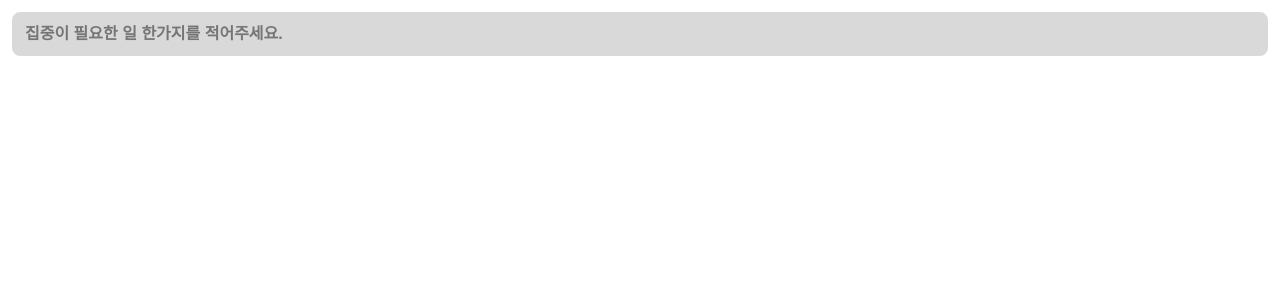
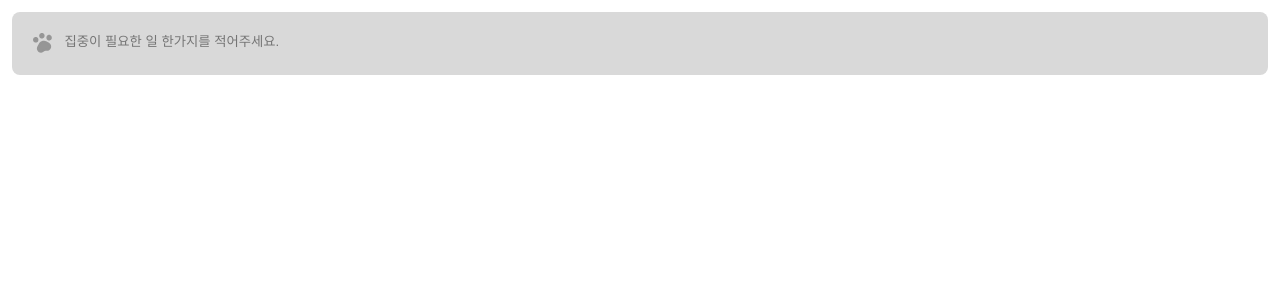
Before and after one commit to jxxh204/MeowFocus, a React (Create React App) app: page / in a window 1280 px wide. Shown: the top 300 px of the page. Built offline with nearby package versions, Linux system fonts and the light colour scheme.

Commit message:
STYLE : input 스타일 작성중

```diff
--- a/public/electron.js
+++ b/public/electron.js
@@ -72,8 +72,8 @@ electron_1.ipcMain.on("add-done", function () {
 var createWindow = function () {
     // browser window를 생성합니다.
     mainWindow = new electron_1.BrowserWindow({
-        width: 300,
-        height: 70,
+        width: 400,
+        height: 160,
         minHeight: 50,
         maxHeight: 900,
         show: false,
--- a/public/electron.ts
+++ b/public/electron.ts
@@ -85,8 +85,8 @@ ipcMain.on("add-done", () => {
 const createWindow = () => {
   // browser window를 생성합니다.
   mainWindow = new BrowserWindow({
-    width: 300,
-    height: 70,
+    width: 400,
+    height: 160,
     minHeight: 50,
     maxHeight: 900,
     show: false,
--- a/src/component/Task/Input.tsx
+++ b/src/component/Task/Input.tsx
@@ -1,17 +1,19 @@
 import styled from "styled-components";
+import inputIcon from "../../asset/inputIcon.svg";
 
-const InputStyle = styled.input`
+const InputWrapper = styled.div`
   display: flex;
+  flex-direction: row;
   width: 100%;
   height: 100%;
-  flex-direction: row;
-  align-items: center;
+  border: 1px solid ${({ theme }) => theme.color.main};
+  gap: 10px;
+`;
+const InputStyle = styled.input`
+  width: 100%;
+  height: 100%;
   background: ${({ theme }) => theme.color.main};
-  border: 1px solid ${({ theme }) => theme.color.main};
-  border-radius: 8px;
-  padding: 12px;
-  font-size: medium;
-  font-weight: bold;
+  border: none;
 `;
 
 type Props = {
@@ -23,6 +25,8 @@ type Props = {
 
 function Input({ text, focus, handleChange, handleClick }: Props) {
   return (
+    <InputWrapper>
+      <img width={20} src={inputIcon} />
       <InputStyle
         value={text}
         disabled={focus}
@@ -32,6 +36,7 @@ function Input({ text, focus, handleChange, handleClick }: Props) {
         type="text"
         placeholder="집중이 필요한 일 한가지를 적어주세요."
       />
+    </InputWrapper>
   );
 }
 
--- a/src/component/Task/index.tsx
+++ b/src/component/Task/index.tsx
@@ -17,6 +17,12 @@ const StyleForm = styled.form<StyleFromProps>`
   display: flex;
   flex-direction: row;
   /* justify-content: center; */
+  background: ${({ theme }) => theme.color.main};
+  font-size: 15px;
+  font-weight: bold;
+  padding: 20px;
+  border-radius: 8px;
+
   fill-opacity: ${(props) => (props.isClick ? "80%" : "100%")};
   gap: 10px;
   &:hover {
```
Also changed, not shown: src/asset/inputIcon.svg (added). Lines whose indentation alone changed are shown as unchanged.
